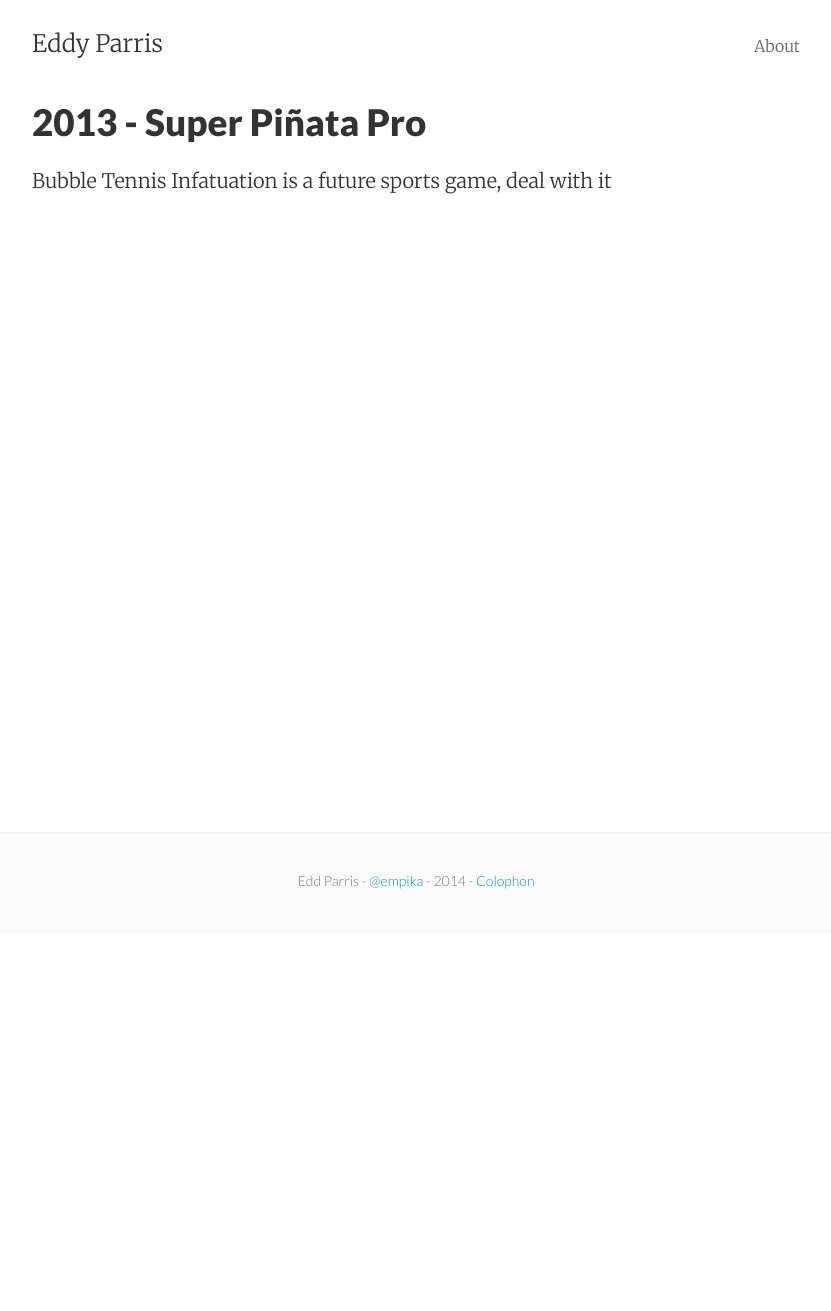
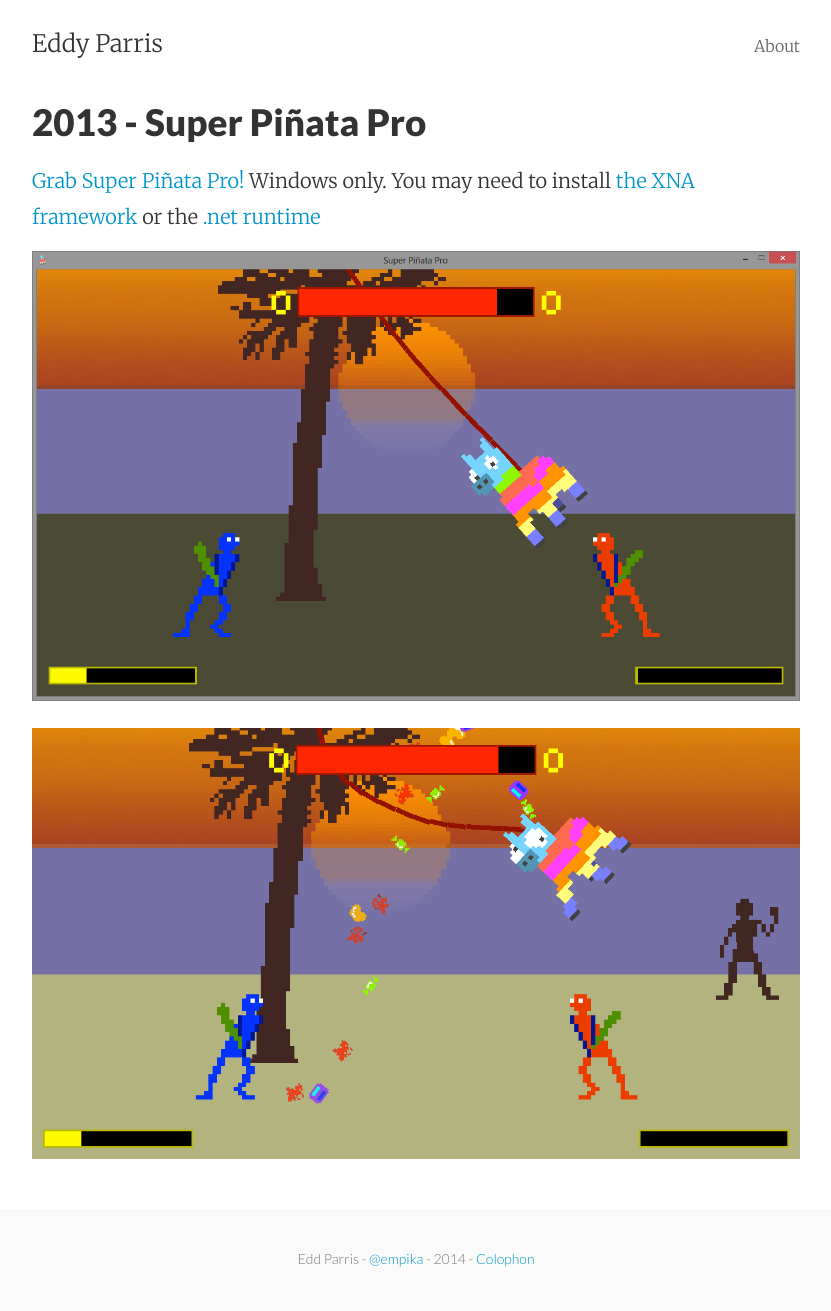
Before and after one commit to empika/empika.github.io, a Jekyll site: the page built from super-pinata-pro.md, in a window 1280 px wide. Shown: the whole page, without its empty margins (224-1055 px from the left). Built offline with Jekyll 4.4.1, drawn with Linux system fonts in a browser that asks for light colours; before the commit the page ends 933 px from its top, so only the background shows below that.

Commit message:
Update games pages

```diff
--- a/super-pinata-pro.md
+++ b/super-pinata-pro.md
@@ -7,4 +7,8 @@
 image: /assets/icons/pinata_anim.gif
 ---
 
-Bubble Tennis Infatuation is a future sports game, deal with it
+[Grab Super Piñata Pro!](https://dl.dropboxusercontent.com/u/5946684/SuperPinataPro.0.18.zip%20Folder/SuperPinataProWin.0.18.zip) Windows only. You may need to install [the XNA framework](http://www.microsoft.com/en-us/download/details.aspx?id=20914) or the [.net runtime](http://www.microsoft.com/en-gb/download/details.aspx?id=17718)
+
+![Ready...]({{ site.url }}/assets/images/superpinatapro_03.png)
+
+![Fight!]({{ site.url }}/assets/images/superpinatapro_04.png)
```
Also changed, not shown: bubble-tennis-infatuation.md (+5 -1 lines), assets/images/bubble_tennis_title.png.
